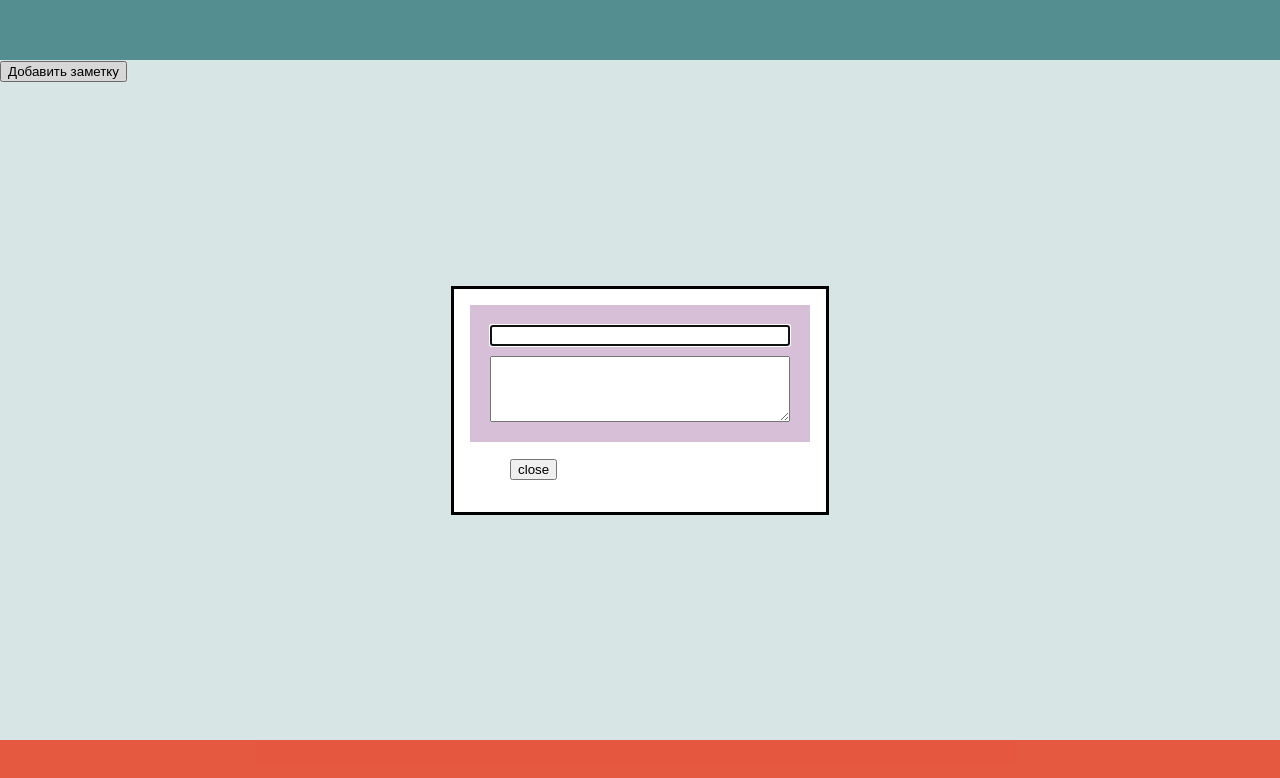
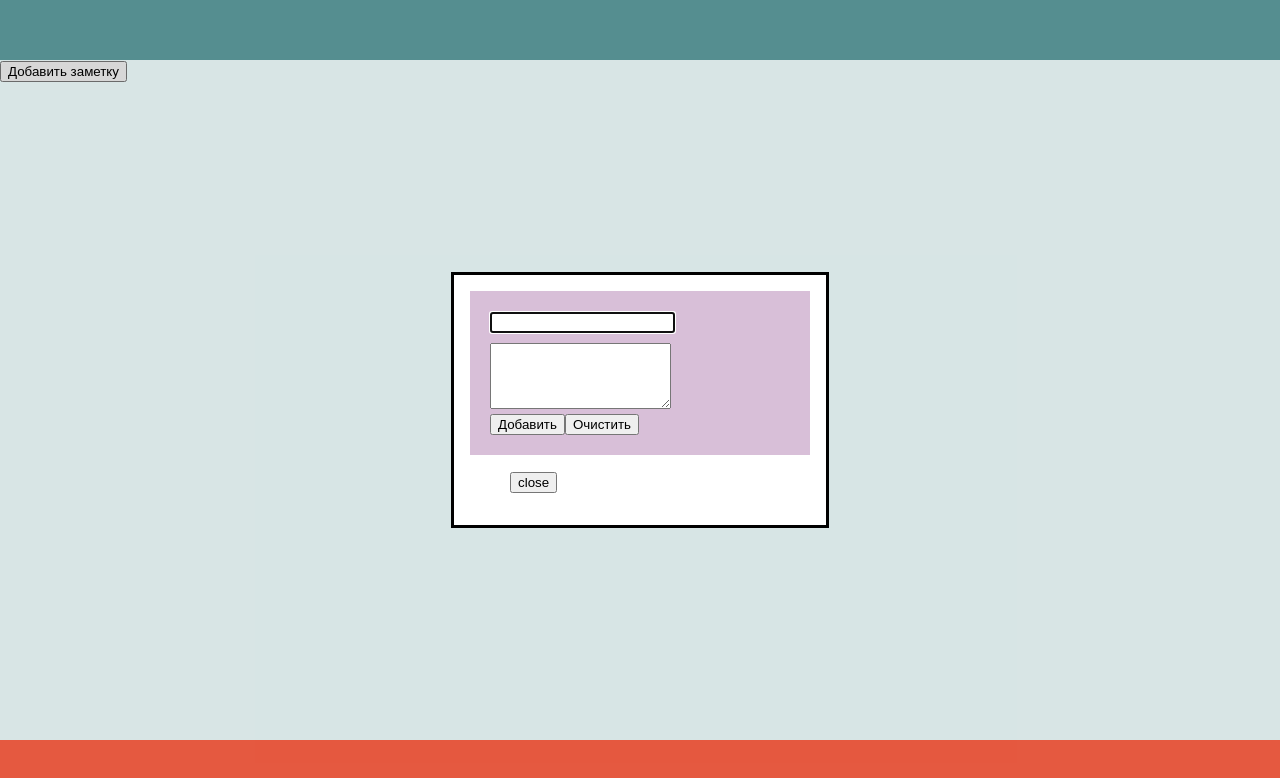
Before and after one commit to belousov-m/nonotes_web_react, a React (Create React App) app: page / in a window 1280 px wide. Both pictures are taken after a click on the button "Добавить заметку". Shown: the top 778 px of the page. Built offline with nearby package versions, Linux system fonts and the light colour scheme.

Commit message:
integration with api and create note

```diff
--- a/package.json
+++ b/package.json
@@ -6,6 +6,7 @@
     "@testing-library/jest-dom": "^5.17.0",
     "@testing-library/react": "^13.4.0",
     "@testing-library/user-event": "^13.5.0",
+    "axios": "^1.6.8",
     "react": "^18.2.0",
     "react-dom": "^18.2.0",
     "react-scripts": "5.0.1",
--- /dev/null
+++ b/src/api/NoteApi.js
@@ -0,0 +1,49 @@
+import api from './config/axiosConfig'
+
+export const NoteApi = {
+  show: async function (id) {
+    const response = await api.request({
+      url: `/notes/:id`,
+      method: 'GET'
+    })
+
+    return response
+  },
+
+  index: async function () {
+    const response = await api.request({
+      url: '/notes',
+      method: 'GET'
+    })
+
+    return response
+  },
+
+  create: async function (note) {
+    const response = await api.request({
+      url: '/notes',
+      method: 'POST',
+      data: note
+    })
+
+    return response
+  },
+
+  edit: async function (id) {
+    const response = await api.request({
+      url: `/notes/:id`,
+      method: 'PATCH'
+    })
+
+    return response
+  },
+
+  delete: async function (id) {
+    const response = await api.request({
+      url: `/notes/:id`,
+      method: 'DELETE'
+    })
+
+    return response
+  }
+}
--- /dev/null
+++ b/src/api/config/axiosConfig.js
@@ -0,0 +1,9 @@
+import axios from 'axios'
+
+const api = axios.create({
+  withCredentials: true,
+  headers: {},
+  baseURL: "http://localhost:3000/api/v1"
+})
+
+export default api
--- a/src/components/App.js
+++ b/src/components/App.js
@@ -1,4 +1,4 @@
-import React from 'react';
+import React from 'react'
 import './App.css'
 import Header from './layout/header/Header'
 import Main from './layout/main/Main'
--- a/src/components/ui/buttonNewNote/ButtonNewNote.js
+++ b/src/components/ui/buttonNewNote/ButtonNewNote.js
@@ -4,12 +4,18 @@ import CardFormNote from '../cardFormNote/CardFormNote'
 
 import './ButtonNewNote.css'
 
-
 class ButtonNewNote extends React.Component {
-  dialogName = "new-note"
+  constructor(props) {
+    super(props)
+    this.dialogName = "new-note"
+  }
 
   openDialog() {
     document.getElementById(this.dialogName)?.showModal()
+  }
+
+  handleSubmit () {
+    document.getElementById(this.dialogName)?.close()
   }
 
   render() {
@@ -18,7 +24,7 @@ class ButtonNewNote extends React.Component {
         <button type="button" onClick={() => this.openDialog()}>Добавить заметку</button>
 
         <Dialog name={this.dialogName}>
-          <CardFormNote />
+          <CardFormNote submitCallback={this.handleSubmit.bind(this)} />
         </Dialog>
       </div>
     )
--- a/src/components/ui/cardFormNote/CardFormNote.css
+++ b/src/components/ui/cardFormNote/CardFormNote.css
@@ -4,8 +4,14 @@
   flex-direction: column;
   padding: 20px;
   background-color: thistle;
+
 }
 
 .card-form-note textarea {
   margin-top: 10px;
 }
+
+.card-form-note .field-error {
+  font-size: 16px;
+  color: red;
+}
--- a/src/components/ui/cardFormNote/CardFormNote.js
+++ b/src/components/ui/cardFormNote/CardFormNote.js
@@ -1,12 +1,60 @@
+import React from 'react'
+import { NoteApi } from '../../../api/NoteApi'
 import './CardFormNote.css'
 
-function CardFormNote() {
-  return (
-    <div className='card-form-note'>
-      <input name="name"></input>
-      <textarea name="description" rows="4"></textarea>
-    </div>
-  )
+class CardFormNote extends React.Component {
+  constructor (props) {
+    super(props)
+
+    this.state = {
+      errors: {}
+    }
+  }
+
+  async handleSubmit(e) {
+    e.preventDefault()
+
+    const form = e.target;
+    const formData = new FormData(form)
+    let note = {}
+
+    for (const [key, value] of formData) { note[key] = value }
+
+    try {
+      await NoteApi.create(note)
+      this.props.submitCallback()
+    } catch (error) {
+      this.setState({errors: error.response.data.errors})
+    }
+  }
+
+  handleFocus (e) {
+    let newErrors = this.state.errors
+    newErrors[e.target.name] = null
+    this.setState({errors: newErrors})
+  }
+
+  render() {
+    let titleError = this.state.errors.title ? <div className="field-error">{this.state.errors.title}</div> : null
+    let descriptionError = this.state.errors.description ? <div className="field-error">{this.state.errors.description}</div> : null
+
+    return (
+      <div className='card-form-note'>
+        <form method="post" onSubmit={this.handleSubmit.bind(this)}>
+          <div>
+            <input name="title" autoComplete="off" onFocus={(e) => this.handleFocus(e)} />
+            {titleError}
+
+            <textarea name="description" rows="4" onFocus={(e) => this.handleFocus(e)} />
+            {descriptionError}
+          </div>
+
+          <button type="submit">Добавить</button>
+          <button type="reset">Очистить</button>
+        </form>
+      </div>
+    )
+  }
 }
 
 export default CardFormNote
```
Also changed, not shown: 1 other file (tests, documents, lock files or other folders).
